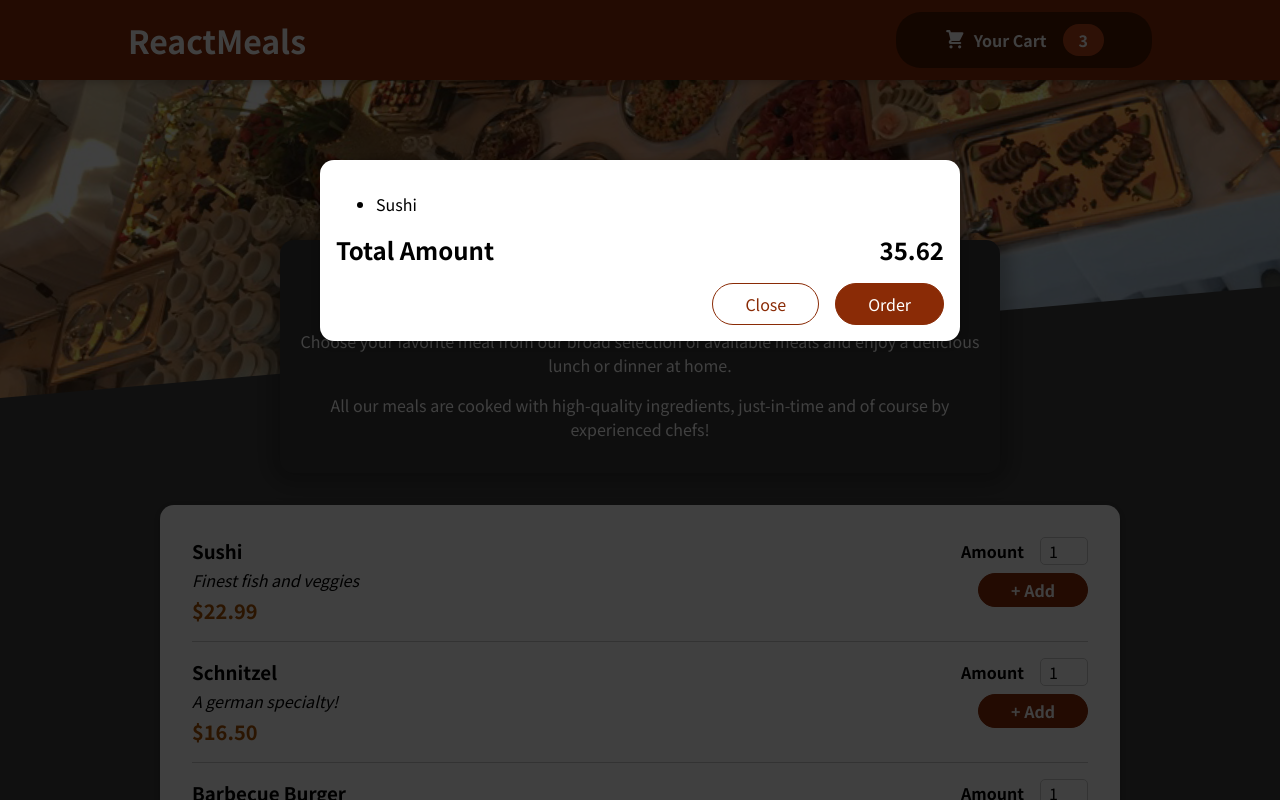
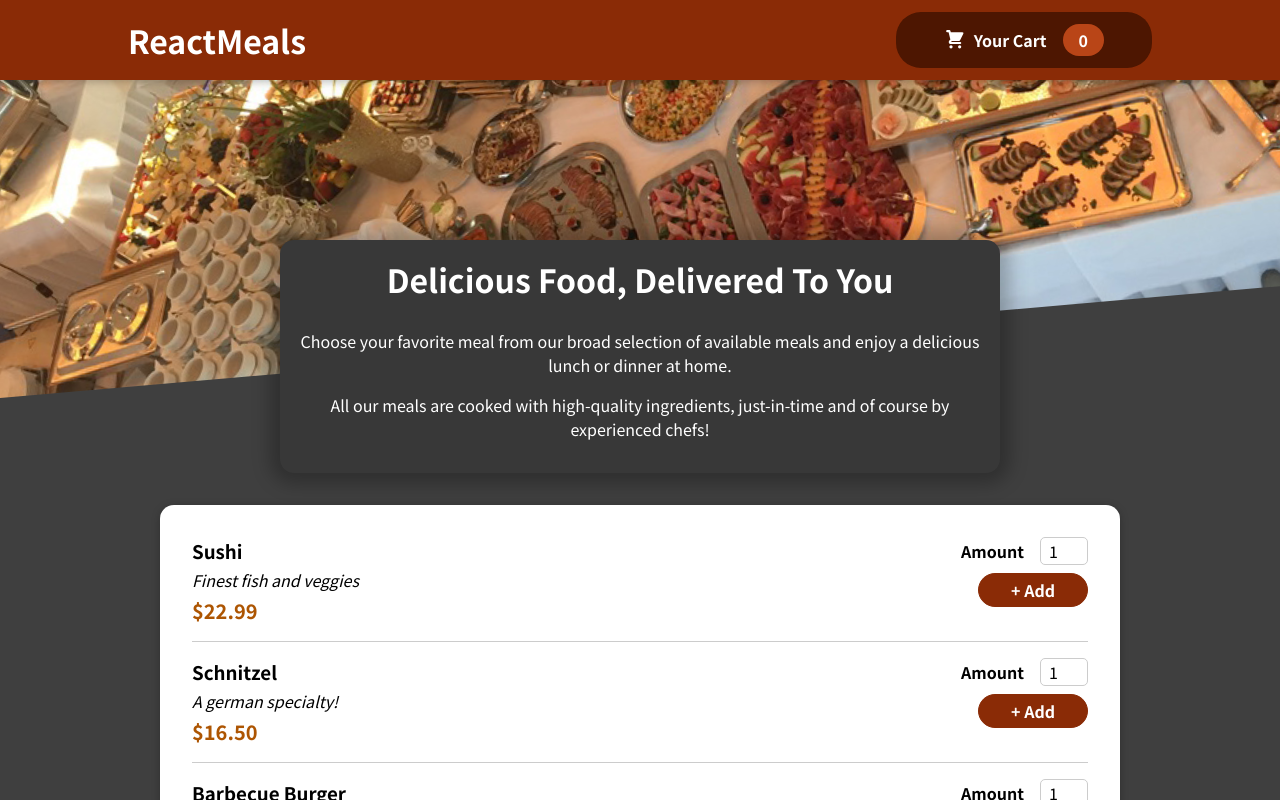
Before and after one commit to lototskyi/react-meal, a React (Create React App) app: page / in a window 1280 px wide. Shown: the top 800 px of the page. Built offline with nearby package versions, Linux system fonts and the light colour scheme.

Commit message:
added Cart logic

```diff
--- a/src/App.js
+++ b/src/App.js
@@ -1,19 +1,30 @@
-import { Fragment } from "react";
+import { useState } from "react";
 
 import Header from "./components/Layout/Header";
 import Meals from "./components/Meals/Meals";
 import Cart from "./components/Cart/Cart";
+import CartProvider from "./store/CartProvider";
 
 function App() {
+
+    const [cartIsShown, setCartIsShown] = useState(false);
+
+    const showCartHandler = () => {
+        setCartIsShown(true);
+    };
+
+    const hideCartHandler = () => {
+        setCartIsShown(false);
+    };
+
     return (
-
-        <Fragment>
-            <Cart />
-            <Header />
+        <CartProvider>
+            {cartIsShown && <Cart onClose={hideCartHandler} />}
+            <Header onShowCart={showCartHandler} />
             <main>
                 <Meals />
             </main>
-        </Fragment>
+        </CartProvider>
     );
 }
 
--- a/src/components/Cart/Cart.js
+++ b/src/components/Cart/Cart.js
@@ -1,25 +1,50 @@
+import { useContext } from 'react';
+
+import CartItem from './CartItem';
+
 import Modal from '../UI/Modal';
 
 import classes from './Cart.module.css';
+import CartContext from '../../store/cart-context';
 
-const Cart = () => {
+const Cart = props => {
 
-    const cartItems = <ul className={classes['cart-item']}>{[
-        { id: 'c1', name: 'Sushi', amount: 2, price: 12.99 }
-    ].map(item =>
-        <li>{item.name}</li>
-    )}</ul>;
+    const cartCtx = useContext(CartContext);
+
+    const totalAmount = `$${Math.abs(cartCtx.totalAmount).toFixed(2)}`; // to avoid -0.00
+    const hasItems = cartCtx.items.length > 0;
+
+    const cartItemRemoveHandler = id => {
+        cartCtx.removeItem(id);
+    };
+    const cartItemAddHandler = item => {
+        cartCtx.addItem({...item, amount: 1});
+    };
+
+    const cartItems = (
+        <ul className={classes['cart-item']}>
+            {cartCtx.items.map(item =>
+            <CartItem
+                key={item.id}
+                name={item.name}
+                amount={item.amount}
+                price={item.price}
+                onRemove={cartItemRemoveHandler.bind(null, item.id)}
+                onAdd={cartItemAddHandler.bind(null, item)}
+            />
+        )}
+        </ul>);
 
     return (
-        <Modal>
+        <Modal onClose={props.onClose}>
             {cartItems}
             <div className={classes.total}>
                 <span>Total Amount</span>
-                <span>35.62</span>
+                <span>{totalAmount}</span>
             </div>
             <div className={classes.actions}>
-                <button className={classes['button--alt']}>Close</button>
-                <button className={classes.button}>Order</button>
+                <button className={classes['button--alt']} onClick={props.onClose}>Close</button>
+                {hasItems && <button className={classes.button}>Order</button>}
             </div>
         </Modal>
     );
--- /dev/null
+++ b/src/components/Cart/CartItem.js
@@ -0,0 +1,23 @@
+import classes from './CartItem.module.css';
+
+const CartItem = (props) => {
+    const price = `$${props.price.toFixed(2)}`;
+
+    return (
+        <li className={classes['cart-item']}>
+            <div>
+                <h2>{props.name}</h2>
+                <div className={classes.summary}>
+                    <span className={classes.price}>{price}</span>
+                    <span className={classes.amount}>x {props.amount}</span>
+                </div>
+            </div>
+            <div className={classes.actions}>
+                <button onClick={props.onRemove}>−</button>
+                <button onClick={props.onAdd}>+</button>
+            </div>
+        </li>
+    );
+};
+
+export default CartItem;
--- /dev/null
+++ b/src/components/Cart/CartItem.module.css
@@ -0,0 +1,65 @@
+.cart-item {
+    display: flex;
+    justify-content: space-between;
+    align-items: center;
+    border-bottom: 2px solid #8a2b06;
+    padding: 1rem 0;
+    margin: 1rem 0;
+}
+
+.cart-item h2 {
+    margin: 0 0 0.5rem 0;
+    color: #363636;
+}
+
+.summary {
+    width: 10rem;
+    display: flex;
+    justify-content: space-between;
+    align-items: center;
+}
+
+.price {
+    font-weight: bold;
+    color: #8a2b06;
+}
+
+.amount {
+    font-weight: bold;
+    border: 1px solid #ccc;
+    padding: 0.25rem 0.75rem;
+    border-radius: 6px;
+    color: #363636;
+}
+
+.actions {
+    display: flex;
+    flex-direction: column;
+}
+
+@media (min-width: 768px) {
+    .actions {
+        flex-direction: row;
+    }
+}
+
+.cart-item button {
+    font: inherit;
+    font-weight: bold;
+    font-size: 1.25rem;
+    color: #8a2b06;
+    border: 1px solid #8a2b06;
+    width: 3rem;
+    text-align: center;
+    border-radius: 6px;
+    background-color: transparent;
+    cursor: pointer;
+    margin-left: 1rem;
+    margin: 0.25rem;
+}
+
+.cart-item button:hover,
+.cart-item button:active {
+    background-color: #8a2b06;
+    color: white;
+}
--- a/src/components/Layout/Header.js
+++ b/src/components/Layout/Header.js
@@ -10,7 +10,7 @@
         <Fragment>
             <header className={classes.header}>
                 <h1>ReactMeals</h1>
-                <HeaderCartButton />
+                <HeaderCartButton onClick={props.onShowCart} />
             </header>
             <div className={classes['main-image']}>
                 <img src={mealsImage} alt="A table full of delicious food!" />
--- a/src/components/Layout/HeaderCartButton.js
+++ b/src/components/Layout/HeaderCartButton.js
@@ -1,15 +1,48 @@
+import { useContext, useEffect, useState } from 'react';
+
+import CartContext from '../../store/cart-context';
+
 import classes from './HeaderCartButton.module.css';
 import CartIcon from '../Cart/CartIcon';
 
 const HeaderCartButton = props => {
+
+    const [btnIsHighlighted, setBtnIsHighlighted] = useState(false);
+
+    const cartCtx = useContext(CartContext);
+
+    const { items } = cartCtx;
+
+    const numberOfCartItems = items.reduce((curNumber, item) => {
+        return curNumber + item.amount;
+    }, 0);
+
+    const buttonClasses = `${classes.button} ${btnIsHighlighted ? classes.bump : ''}`;
+
+    useEffect(() => {
+        if (items.length === 0) {
+            return;
+        }
+        setBtnIsHighlighted(true);
+
+        const timer = setTimeout(() => {
+            setBtnIsHighlighted(false);
+        }, 300);
+
+        return () => {
+            clearTimeout(timer);
+        }
+
+    }, [items]);
+
     return (
-        <button className={classes.button}>
+        <button className={buttonClasses} onClick={props.onClick}>
             <span className={classes.icon}>
                 <CartIcon />
             </span>
             <span>Your Cart</span>
             <span className={classes.badge}>
-                3
+                {numberOfCartItems}
             </span>
         </button>
     );
--- a/src/components/Meals/MealItem/MealItem.js
+++ b/src/components/Meals/MealItem/MealItem.js
@@ -1,10 +1,24 @@
+import { useContext } from 'react';
+
 import MealItemForm from './MealItemForm';
 
 import classes from './MealItem.module.css';
+import CartContext from '../../../store/cart-context';
 
 const MealItem = props => {
 
+    const cartCtx = useContext(CartContext);
+
     const price = `$${props.price.toFixed(2)}`;
+
+    const addToCartHandler = amount => {
+        cartCtx.addItem({
+            id: props.id,
+            name: props.name,
+            amount: amount,
+            price: props.price
+        });
+    };
 
     return (
         <li className={classes.meal}>
@@ -16,7 +30,7 @@
                 <div className={classes.price}>{price}</div>
             </div>
             <div>
-                <MealItemForm id={props.id} />
+                <MealItemForm id={props.id} onAddToCart={addToCartHandler} />
             </div>
         </li>
     );
--- a/src/components/UI/Input.js
+++ b/src/components/UI/Input.js
@@ -1,12 +1,14 @@
+import React from 'react';
+
 import classes from './Input.module.css';
 
-const Input = props => {
+const Input = React.forwardRef((props, ref) => {
     return (
         <div className={classes.input}>
             <label htmlFor={props.input.id}>{props.label}</label>
-            <input {...props.input} />
+            <input ref={ref} {...props.input} />
         </div>
     );
-};
+});
 
 export default Input;
--- a/src/components/UI/Modal.js
+++ b/src/components/UI/Modal.js
@@ -4,7 +4,7 @@
 import classes from './Modal.module.css';
 
 const Backdrop = props => {
-    return <div className={classes.backdrop} />
+    return <div className={classes.backdrop} onClick={props.onClose} />
 };
 
 const ModalOverlay = props => {
@@ -18,7 +18,7 @@
 const Modal = props => {
     return (
         <Fragment>
-            {ReactDOM.createPortal(<Backdrop />, portalElement)}
+            {ReactDOM.createPortal(<Backdrop onClose={props.onClose} />, portalElement)}
             {ReactDOM.createPortal(<ModalOverlay>{props.children}</ModalOverlay>, portalElement)}
         </Fragment>
     );
--- /dev/null
+++ b/src/store/CartProvider.js
@@ -0,0 +1,91 @@
+import { useReducer } from "react";
+
+import CartContext from "./cart-context";
+
+const defaultCartState = {
+    items: [],
+    totalAmount: 0
+};
+
+const cartReducer = (state, action) => {
+
+    if (action.type === 'ADD') {
+        const updatedTotalAmount = state.totalAmount + action.item.price * action.item.amount;
+
+        const existingCartItemIndex = state.items.findIndex(
+            item => item.id === action.item.id
+        );
+        const existingCartItem = state.items[existingCartItemIndex];
+
+        let updatedItems;
+
+        if (existingCartItem) {
+            const updatedItem = {
+                ...existingCartItem,
+                amount: existingCartItem.amount + action.item.amount
+            };
+
+            updatedItems = [...state.items];
+            updatedItems[existingCartItemIndex] = updatedItem;
+        } else {
+            updatedItems = state.items.concat(action.item);
+        }
+
+        return {
+            items: updatedItems,
+            totalAmount: updatedTotalAmount
+        };
+    }
+
+    if (action.type === 'REMOVE') {
+        const existingCartItemIndex = state.items.findIndex(
+            item => item.id === action.id
+        );
+
+        const existingItem = state.items[existingCartItemIndex];
+        const updatedTotalAmount = state.totalAmount - existingItem.price;
+
+        let updatedItems;
+
+        if (existingItem.amount === 1) {
+            updatedItems = state.items.filter(item => item.id !== action.id);
+        } else {
+            const updatedItem = { ...existingItem, amount: existingItem.amount - 1 }
+            updatedItems = [...state.items];
+            updatedItems[existingCartItemIndex] = updatedItem;
+        }
+
+        return {
+            items: updatedItems,
+            totalAmount: updatedTotalAmount
+        };
+    }
+
+    return defaultCartState;
+};
+
+const CartProvider = props => {
+
+    const [cartState, dispatchCartAction] = useReducer(cartReducer, defaultCartState);
+
+    const addItemToCartHandler = item => {
+        dispatchCartAction({type: 'ADD', item: item});
+    };
+
+    const removeItemFromCartHandler = id => {
+        dispatchCartAction({type: 'REMOVE', id: id});
+    };
+
+    const cartContext = {
+        items: cartState.items,
+        totalAmount: cartState.totalAmount,
+        addItem: addItemToCartHandler,
+        removeItem: removeItemFromCartHandler
+    };
+
+    return <CartContext.Provider value={cartContext}>
+        {props.children}
+    </CartContext.Provider>
+};
+
+export default CartProvider;
--- /dev/null
+++ b/src/store/cart-context.js
@@ -0,0 +1,10 @@
+import React from "react";
+
+const CartContext = React.createContext({
+    items: [],
+    totalAmount: 0,
+    addItem: (item) => {},
+    removeItem: (id) => {}
+});
+
+export default CartContext;
```
Also changed, not shown: src/components/Meals/MealItem/MealItemForm.js (+25 -2 lines).
